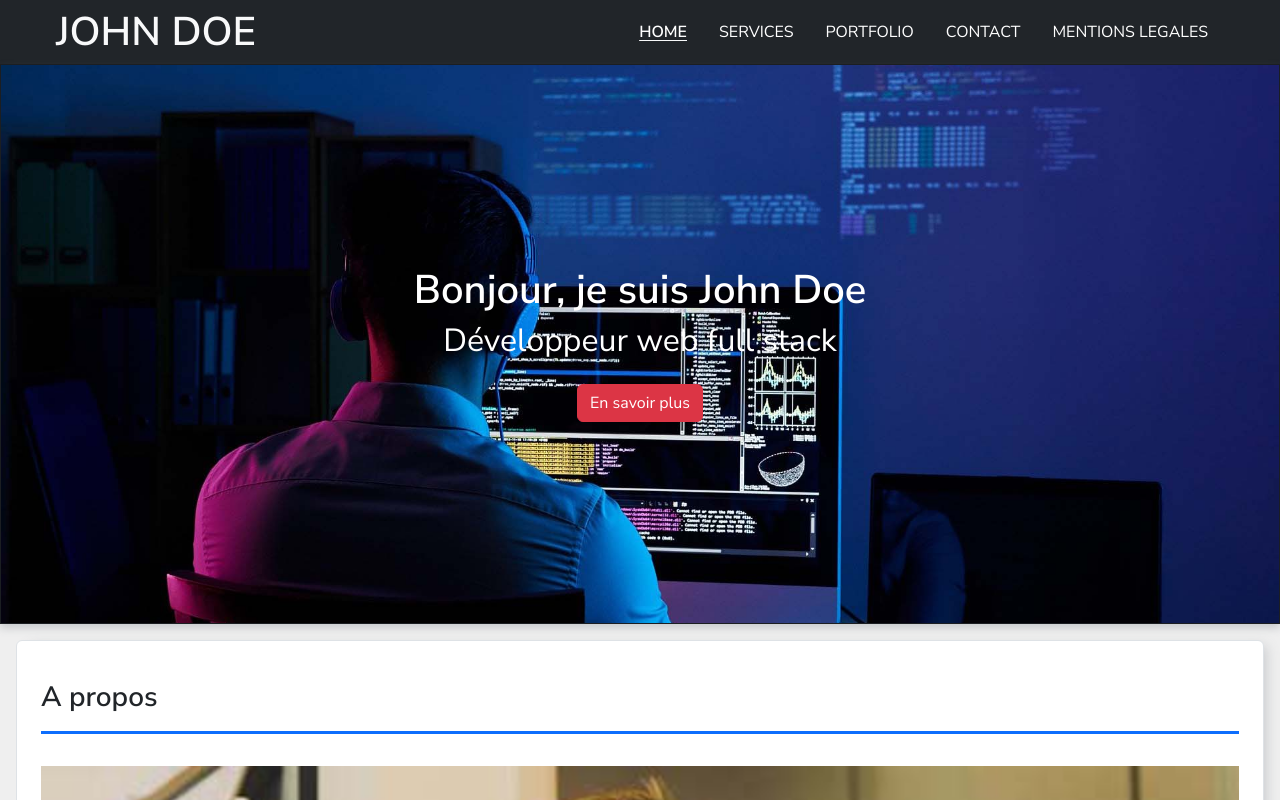
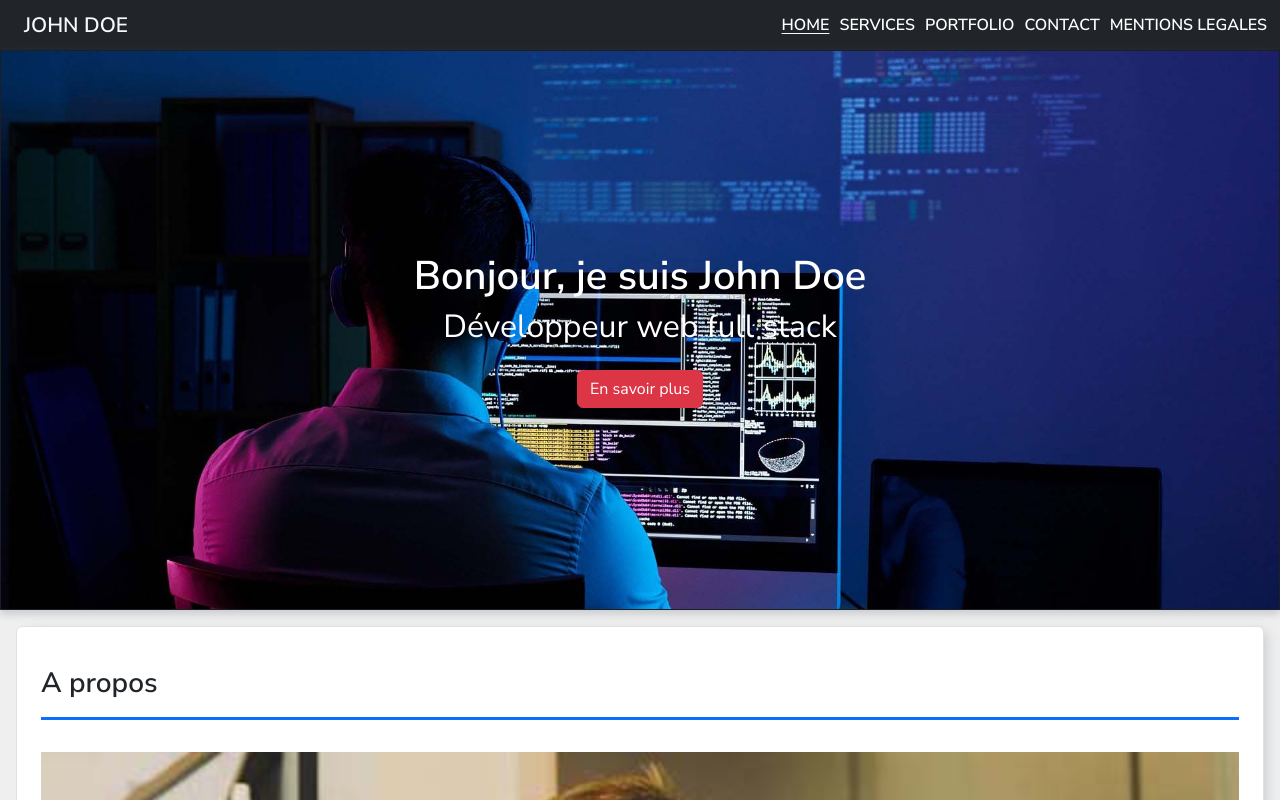
Before and after one commit to Simon69500/Portfolio---ReactJS, a React (Create React App) app: page / in a window 1280 px wide. Shown: the top 800 px of the page. Built offline with nearby package versions, Linux system fonts and the light colour scheme; no server answers.

Commit message:
responsive header

```diff
--- a/src/component/header.jsx
+++ b/src/component/header.jsx
@@ -47,10 +47,11 @@ export default function Header() {
 
 
             {/* Menu desktop - tablette*/}
-            <div className="cardBurgerMenu  d-none d-md-flex bg-dark p-2 align-items-center justify-content-between">
-                <h1 className="titleMenu text-light m-0 ps-5">JOHN DOE</h1>
-                <ul className="listMenu nav pe-5">
-                    <li className="nav-item"><NavLink className={({isActive}) => isActive ? "nav-link text-white active-link" : "nav-link text-white"} to="/">HOME</NavLink></li>
+            <div className="cardMenu  d-none d-md-flex flex-row bg-dark p-2  align-items-center justify-content-between">
+                <h1 className="titleMenu text-light m-0 px-3 "> JOHN DOE
+                </h1>
+                <ul className="listMenu nav ">
+                    <li className="nav-item "><NavLink className={({isActive}) => isActive ? "nav-link text-white active-link" : "nav-link text-white"} to="/">HOME</NavLink></li>
                     <li className="nav-item"><NavLink className={({isActive}) => isActive ? "nav-link text-white active-link" : "nav-link text-white"} to="/Service">SERVICES</NavLink></li>
                     <li className="nav-item"><NavLink className={({isActive}) => isActive ? "nav-link text-white active-link" : "nav-link text-white"} to="/Portfolio">PORTFOLIO</NavLink></li>
                     <li className="nav-item"><NavLink className={({isActive}) => isActive ? "nav-link text-white active-link" : "nav-link text-white"} to="/Contact">CONTACT</NavLink></li>
--- a/src/sass/component/header.scss
+++ b/src/sass/component/header.scss
@@ -3,8 +3,6 @@
 
 .titleMenu {
   @include font-main-title;
-  text-align: center;
-  padding-left: 20px;
 }
 
 
@@ -22,14 +20,23 @@
   }
 }
 
+/* Partie Tablette*/
+  @media (min-width: 768px) {
+  .cardMenu {
 
-/* Partie Desktop*/
+    .titleMenu {
+      @include font-main-title;
+      font-size: 0.7rem;
+    }
+
     .listMenu {
     @include font-main-title;
 
         .nav-link {
-    font-weight: 400;
         transition: all 0.2s ease-in-out;
+        font-size: 0.5rem;
+        padding: 5px;
+
 
       &:hover {
           text-decoration: underline;
@@ -47,3 +54,39 @@
         font-weight: 900;
       }
     }
+  }
+}
+
+
+/* Partie Desktop*/
+@media (min-width: 1024px) {
+  .cardMenu {
+    .titleMenu {
+      @include font-main-title;
+      font-size: 1.3rem;
+    }
+
+    .listMenu {
+        .nav-link {
+        transition: all 0.2s ease-in-out;
+        font-size: 1rem;
+        padding: 5px;
+
+    &:hover {
+        text-decoration: underline;
+        text-decoration-color: $light;
+        text-decoration-thickness: 1px;
+        text-underline-offset: 3px;
+      }
+    }
+
+    .active-link {
+      text-decoration: underline;
+      text-decoration-color: $light;
+      text-decoration-thickness: 1px;
+      text-underline-offset: 3px;
+      font-weight: 900;
+    }
+  }
+}
+}
```
Lines whose indentation alone changed are shown as unchanged.
